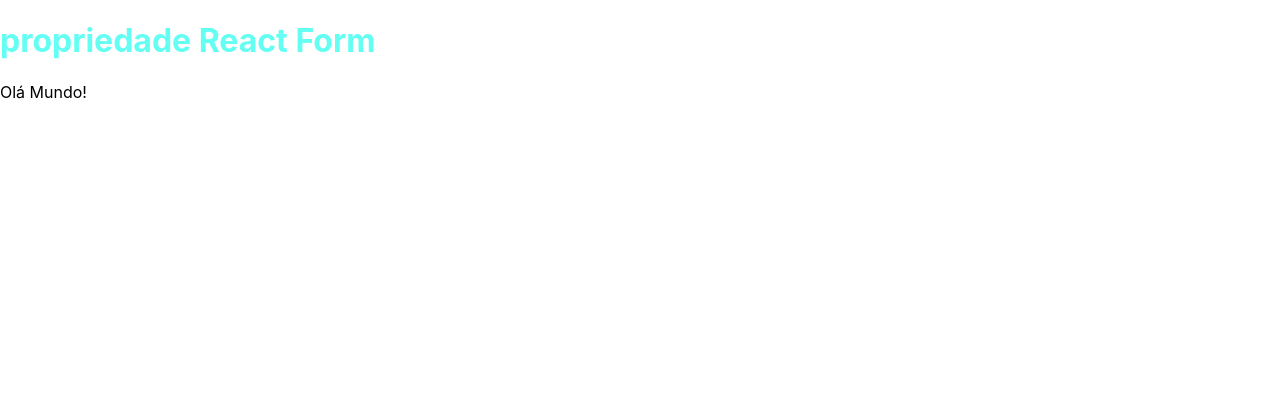
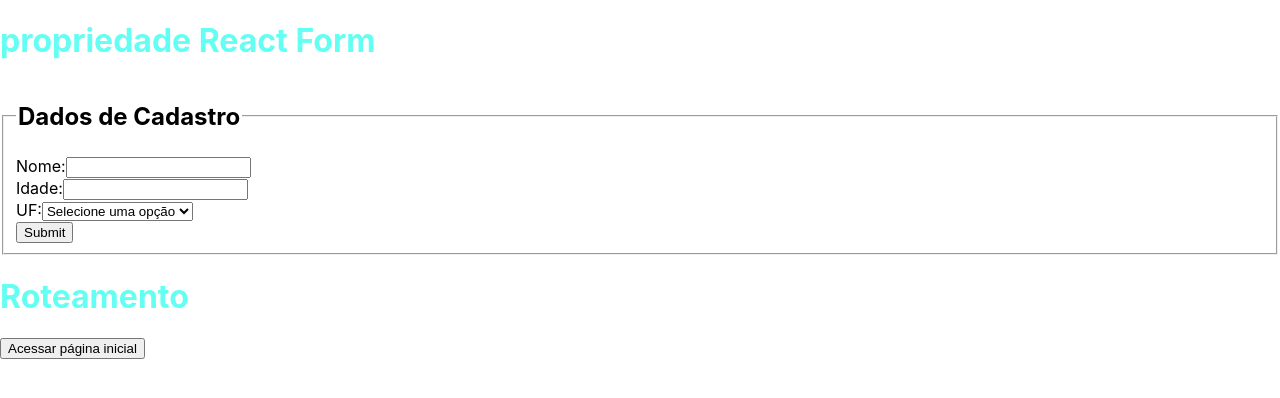
Before and after one commit to Bruninhoxarop/aula-react, a React (Vite) app: page /cadastro in a window 1280 px wide. Shown: the top 398 px of the page. Built offline with nearby package versions, Linux system fonts and the light colour scheme; no server answers.

Commit message:
adiçao de link, formulário e api externa via axios

```diff
--- a/package.json
+++ b/package.json
@@ -7,6 +7,7 @@
     "@testing-library/jest-dom": "^5.16.5",
     "@testing-library/react": "^13.4.0",
     "@testing-library/user-event": "^14.4.3",
+    "axios": "^1.13.6",
     "react": "^18.2.0",
     "react-dom": "^18.2.0",
     "react-router-dom": "^7.13.1",
--- a/src/Pages/Form.jsx
+++ b/src/Pages/Form.jsx
@@ -1,10 +1,50 @@
 import Header from '../Header';
+import {Link} from 'react-router-dom';
+import {useEffect} from 'react';
+import axios from 'axios';
 
 function Form() {
+    useEffect(()=>{
+        axios.get('https://servicodados.ibge.gov.br/api/v1/localidades/estados')
+            .then(response => {
+                console.log(response.data);
+            })
+    }, []);
     return (
         <div>
             <Header title="React Form" />
-            Olá Mundo!
+            <form>
+                <fieldset>
+                    <legend>
+                        <h2>Dados de Cadastro</h2>
+                    </legend>
+
+                    <div>
+                        <label>Nome:
+                            <input type="text" name="txtNome" id="txtNome"/>
+                        </label>
+                    </div>
+
+                    <div>
+                        <label>Idade:
+                            <input type="number" name="txtIdade" id="txtIdade"/>
+                        </label>
+                    </div>
+
+                    <div>
+                        <label>UF:
+                            <select name="cmbUF" id="cmbUF">
+                                <option value="0">Selecione uma opção</option>
+                            </select>
+                        </label>
+                    </div>
+                    <input type="submit" id='Salvar'/>
+                </fieldset>
+            </form>
+            {/* ------------------------------------------------------ */}
+            <h1>Roteamento</h1>
+            <Link to="/"><button>Acessar página inicial</button></Link>
+            {/* ------------------------------------------------------ */}
         </div>
     )
 }
--- a/src/Pages/Home.jsx
+++ b/src/Pages/Home.jsx
@@ -1,5 +1,6 @@
 import { logDOM } from '@testing-library/react';
 import '../App.css';
+import {Link} from 'react-router-dom';
 
 // Componentes
 import Header from '../Header';
@@ -28,6 +29,9 @@
         <h1>Hello World!</h1>
         <img src="Octocat.png" className="App-logo" alt="logo" />
         {/* ------------------------------------------------------ */}
+        <h1>Roteamento</h1>
+        <Link to="/cadastro"><button>Acessar cadastro</button></Link>
+        {/* ------------------------------------------------------ */}
         <Header title="contador" />
         <input type="button" value="Clique" onClick={increment} />
         <p className='contador'>{contador} cliques!</p>
```
Also changed, not shown: 1 other file (tests, documents, lock files or other folders).
